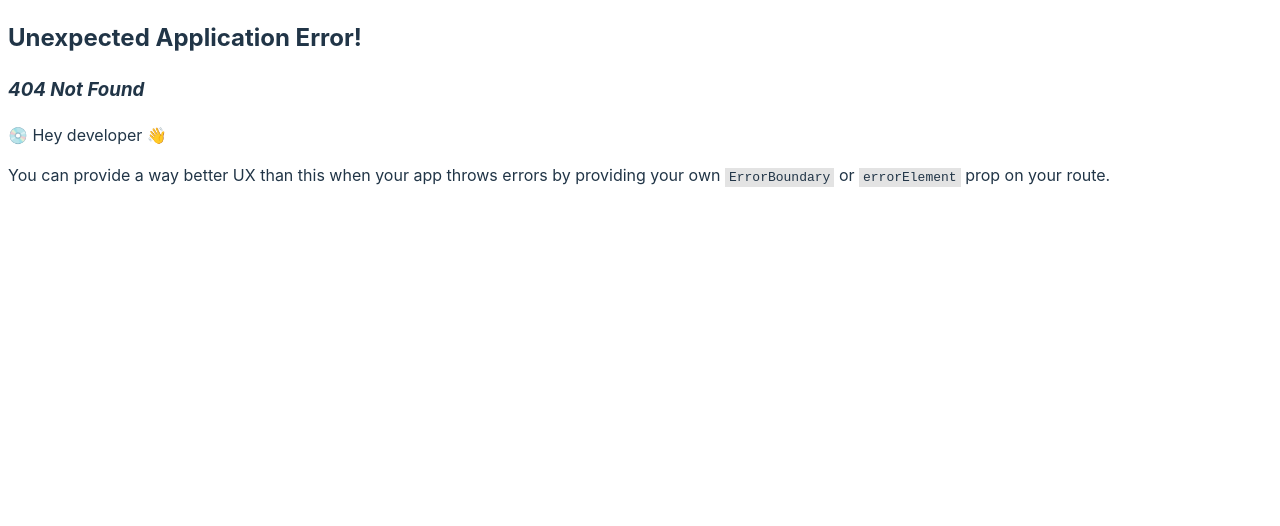
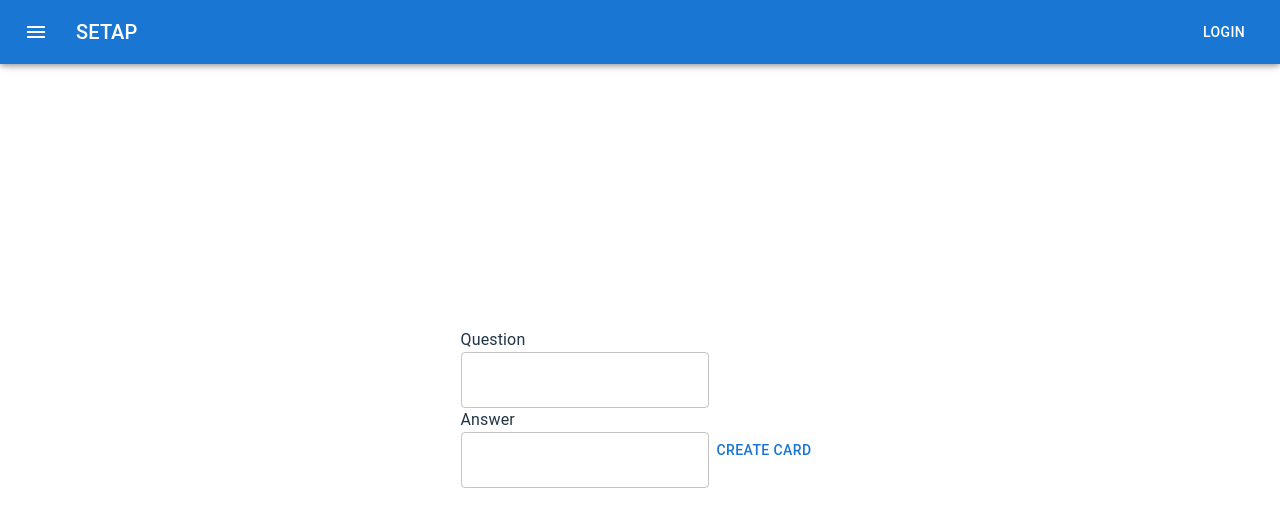
Before and after one commit to uop-setap/setap-app, a React (Vite) app in the folder ui/: page /create-flashcards in a window 1280 px wide. Before the commit this address had no page. Shown: the top 526 px of the page. Built offline with nearby package versions, Linux system fonts and the light colour scheme.

Commit message:
basic working mui styled flashcard form, working routing

```diff
--- a/ui/src/components/LandingNav/LandingNav.tsx
+++ b/ui/src/components/LandingNav/LandingNav.tsx
@@ -1,22 +1,25 @@
 import React from 'react';
 import Grid from '@mui/material/Grid';
 import Container from '@mui/material/Container';
-import NavCard from '../NavCard/navCard';
+import NavCard from '../navCard/NavCard';
 
 const LandingNav = () => {
-    return(
+    return (
         <section>
             <Container sx={{ py: 8 }} maxWidth="md">
                 <Grid container spacing={4}>
                     <NavCard
                         title="View all flashcards"
-                        desc='View all the flashcards available to you in the system'/>
+                        desc='View all the flashcards available to you in the system'
+                        routePath='all-flashcards' />
                     <NavCard
                         title="View personal flashcards"
-                        desc='View all flashcards that you have created' />
+                        desc='View all flashcards that you have created'
+                        routePath='personal-flashcards' />
                     <NavCard
                         title="Create new flashcards"
-                        desc='Start creating new flashcards for your collection' />
+                        desc='Start creating new flashcards for your collection'
+                        routePath='create-flashcards' />
                 </Grid>
             </Container>
         </section>
--- a/ui/src/components/NavCard/navCard.tsx
+++ b/ui/src/components/NavCard/navCard.tsx
@@ -4,9 +4,10 @@ import CardMedia from '@mui/material/CardMedia';
 import CardActions from '@mui/material/CardActions';
 import CardContent from '@mui/material/CardContent';
 import Typography from '@mui/material/Typography';
-import Button from '@mui/material/Button';
+import { Link } from "react-router-dom";
 
-const NavCard = ({ title, desc }: { title: string, desc: string }) => {
+
+const NavCard = ({ title, desc, routePath }: { title: string, desc: string, routePath: string }) => {
     return (
     <Grid item xs={12} sm={6} md={4}>
         <Card
@@ -29,7 +30,7 @@ const NavCard = ({ title, desc }: { title: string, desc: string }) => {
                 </Typography>
             </CardContent>
             <CardActions>
-                <Button size="small">View</Button>
+                <Link to={routePath}>View</Link>
             </CardActions>
         </Card>
     </Grid>
--- /dev/null
+++ b/ui/src/pages/allFlashcards/AllFlashcards.tsx
@@ -0,0 +1,5 @@
+const AllFlashcards = () => {
+
+}
+
+export default AllFlashcards;
--- /dev/null
+++ b/ui/src/pages/createFlashcards/CreateFlashcards.tsx
@@ -0,0 +1,41 @@
+import SystemAppBar from "../../components/systemAppBar/SystemAppBar";
+import { useForm, SubmitHandler } from "react-hook-form"
+import Box from '@mui/material/Box';
+import { Typography, Button, TextField } from "@mui/material";
+
+type Inputs = {
+    question: string
+    answer: string
+}
+
+const CreateFlashcards = () => {
+
+    const {
+        register,
+        handleSubmit,
+    } = useForm<Inputs>()
+
+    const onSubmit: SubmitHandler<Inputs> = (data) => console.log(data)
+
+
+    return (
+        <>
+        <SystemAppBar />
+            <Box sx={{ 'display': 'flex', 'align-items': 'center',
+            'justify-content': 'center', 'height': '100vh'  }}>
+                <form onSubmit={handleSubmit(onSubmit)}>
+                    <Typography>Question</Typography>
+                    <TextField
+                        {...register("question")}
+                    />
+                    <Typography>Answer</Typography>
+                    <TextField {...register("answer")} />
+
+                    <Button type="submit">Create card</Button>
+                </form>
+            </Box>
+        </>
+    )
+};
+
+export default CreateFlashcards;
```
Also changed, not shown: ui/src/App.tsx (+3 -5 lines), ui/src/main.tsx (+18 -3 lines), 1 other file (tests, documents, lock files or other folders).
